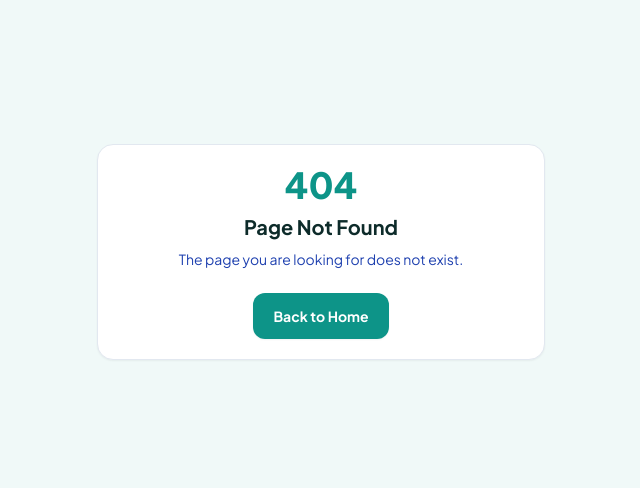
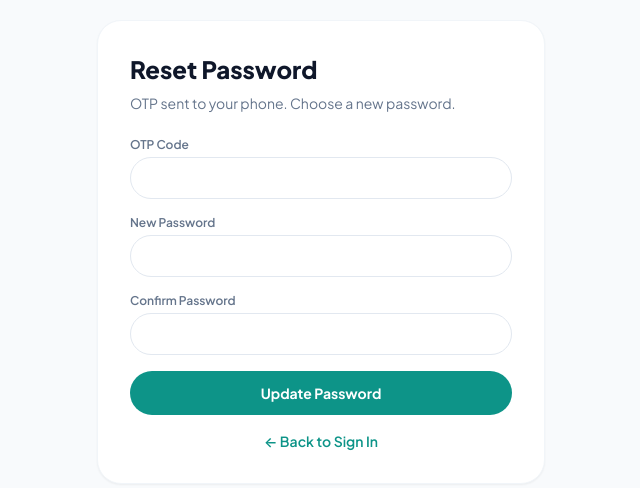
Before and after one commit to Zeordi/tutor-be-betea, a Next.js app in the folder apps/web/: page /reset-password in a window 1280 px wide. Before the commit this address had no page. Shown: the part 148-636 px from the top of the page, without its empty margins (319-959 px from the left). Built offline with nearby package versions, Linux system fonts and the light colour scheme.

Commit message:
Create reset-password/page.tsx

```diff
--- /dev/null
+++ b/apps/web/app/(auth)/reset-password/page.tsx
@@ -0,0 +1,77 @@
+"use client";
+
+import { useState } from "react";
+import Link from "next/link";
+import { useRouter, useSearchParams } from "next/navigation";
+
+export default function ResetPasswordPage() {
+  const router = useRouter();
+  const params = useSearchParams();
+  const phone = params.get("phone") || "";
+  const [otp, setOtp] = useState("");
+  const [password, setPassword] = useState("");
+  const [confirm, setConfirm] = useState("");
+  const [loading, setLoading] = useState(false);
+  const [error, setError] = useState("");
+
+  const submit = async (e: React.FormEvent) => {
+    e.preventDefault();
+    if (password.length < 6 || password !== confirm) {
+      setError("Passwords must match and be at least 6 characters.");
+      return;
+    }
+    setLoading(true);
+    setError("");
+    try {
+      // Optional: await api.post("/auth/password/reset", { phone, otp, newPassword: password })
+      router.replace("/login");
+    } finally {
+      setLoading(false);
+    }
+  };
+
+  return (
+    <div className="flex min-h-screen items-center justify-center bg-slate-50 px-4 dark:bg-[#0A1628]">
+      <div className="w-full max-w-md rounded-3xl border border-slate-100 bg-white p-8 shadow-sm dark:border-slate-800 dark:bg-[#112240]">
+        <h1 className="mb-2 text-2xl font-extrabold text-slate-900 dark:text-white">
+          Reset Password
+        </h1>
+        <p className="mb-6 text-sm text-slate-500">
+          OTP sent to {phone || "your phone"}. Choose a new password.
+        </p>
+        <form onSubmit={submit} className="space-y-4">
+          {[
+            { label: "OTP Code", value: otp, set: setOtp, type: "text" },
+            { label: "New Password", value: password, set: setPassword, type: "password" },
+            { label: "Confirm Password", value: confirm, set: setConfirm, type: "password" },
+          ].map((f) => (
+            <div key={f.label}>
+              <label className="mb-1 block text-xs font-semibold text-slate-500">
+                {f.label}
+              </label>
+              <input
+                type={f.type}
+                value={f.value}
+                onChange={(e) => f.set(e.target.value)}
+                className="w-full rounded-xl border border-slate-200 bg-white px-3 py-2.5 text-sm outline-none dark:border-slate-700 dark:bg-[#0A1628] dark:text-white"
+              />
+            </div>
+          ))}
+          {error && <p className="text-sm text-red-500">{error}</p>}
+          <button
+            type="submit"
+            disabled={loading}
+            className="w-full rounded-xl bg-teal-600 py-3 text-sm font-bold text-white hover:bg-teal-700 disabled:opacity-60"
+          >
+            {loading ? "Updating..." : "Update Password"}
+          </button>
+        </form>
+        <p className="mt-4 text-center text-sm">
+          <Link href="/login" className="font-semibold text-teal-600">
+            ← Back to Sign In
+          </Link>
+        </p>
+      </div>
+    </div>
+  );
+}
```
